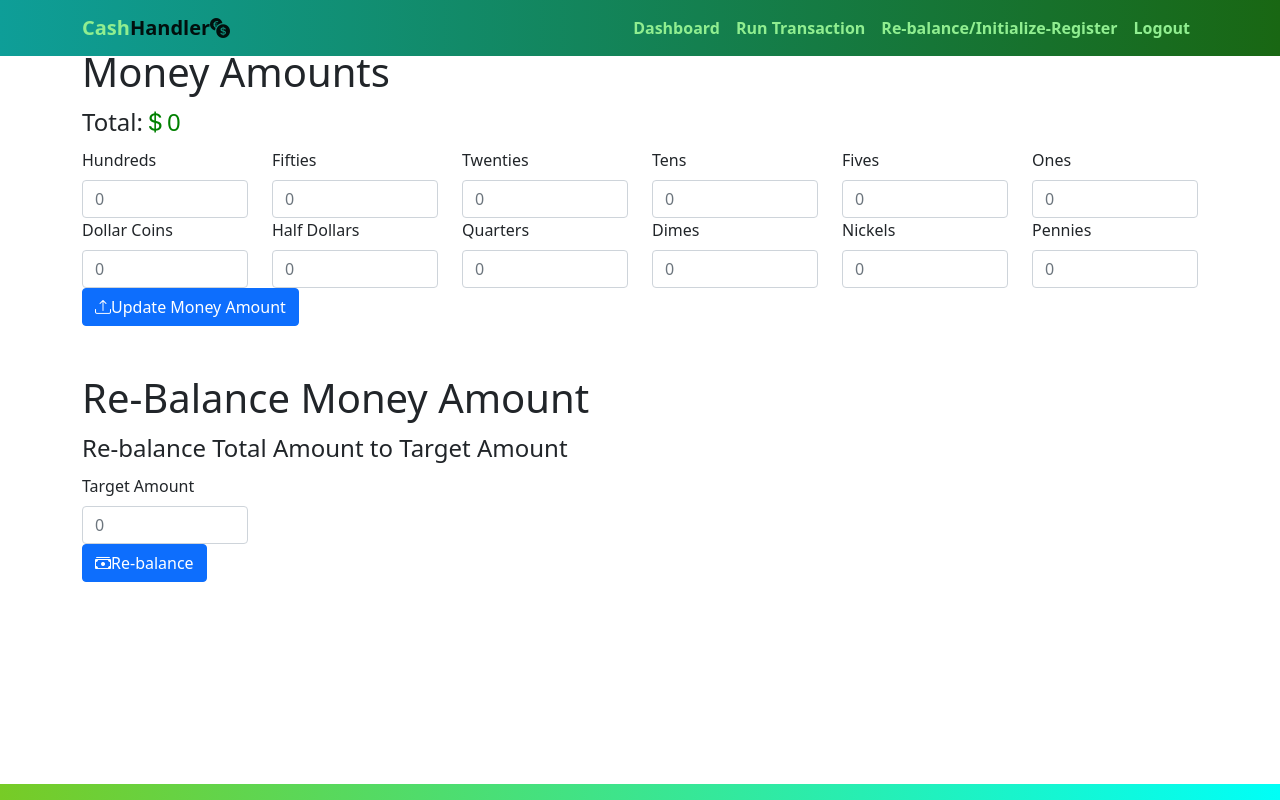
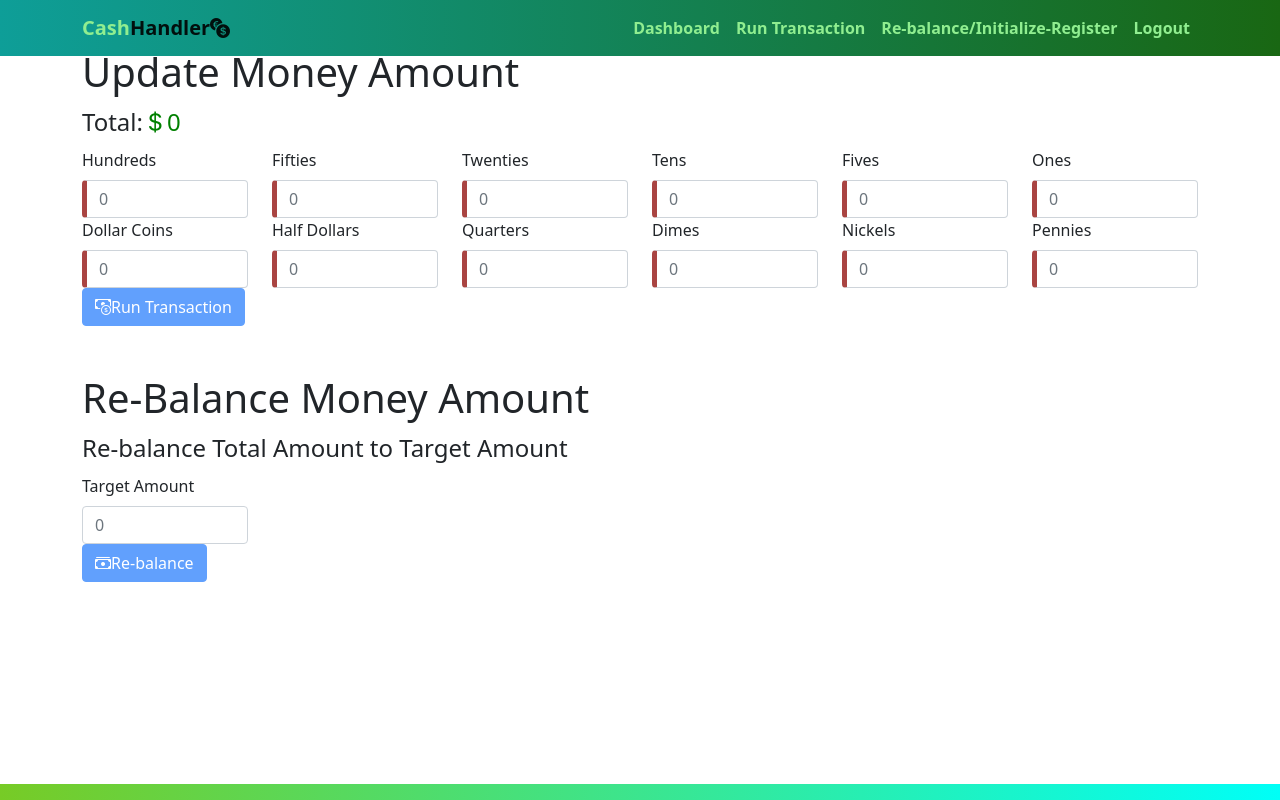
Before and after one commit to canismajor88/CashHandler, an Angular app in the folder UICashHandler/ui-cash/: page /rebalance in a window 1280 px wide. Built offline with nearby package versions, Linux system fonts and the light colour scheme; sample sign-in values are in the browser's storage.

Commit message:
updated html

```diff
--- a/UICashHandler/ui-cash/src/app/cash-handler/components/rebalance/rebalance.component.html
+++ b/UICashHandler/ui-cash/src/app/cash-handler/components/rebalance/rebalance.component.html
@@ -3,68 +3,126 @@
   <div class="container m-26-p-15 mt-5">
     <div class="row">
       <div class="col m-25-p-10 rounded-corners">
-        <h1>Money Amounts</h1>
+        <h1>Update Money Amount</h1>
         <legend>Total:<span style="color: green"> <i class="bi bi-currency-dollar"></i>{{total}}</span></legend>
       </div>
     </div>
   </div>
+  <div class="mb-3">
     <div class="container">
       <div class="row">
         <div class="col-2">
-            <label for="hundreds" class="form-label">Hundreds</label>
-            <input type="text" id="hundreds" class="form-control" placeholder="{{hundreds}}">
+          <label for="HundredsAmount" class="form-label">Hundreds</label>
+          <input type="number" id="HundredsAmount" class="form-control"
+                 name="HundredsAmount"
+                 ngModel
+                 required pattern="\s*\d*"
+                 #HundredsAmount ="ngModel"
+                 class="form-control"
+                 placeholder="0">
         </div>
         <div class="col-2">
-            <label for="fifties" class="form-label">Fifties</label>
-            <input type="text" id="fifties" class="form-control" placeholder="{{halfDollars}}">
+          <label for="FiftiesAmount" class="form-label">Fifties</label>
+          <input type="number" id="FiftiesAmount" class="form-control"
+                 name="FiftiesAmount"
+                 ngModel
+                 required pattern="\s*\d*"
+                 #FiftiesAmount ="ngModel"
+                 class="form-control"
+                 placeholder="0">
         </div>
         <div class="col-2">
-            <label for="twenties" class="form-label">Twenties</label>
-            <input type="text" id="twenties" class="form-control" placeholder="{{twenties}}">
+          <label for="TwentiesAmount" class="form-label">Twenties</label>
+          <input type="number" id="TwentiesAmount" class="form-control"
+                 name="TwentiesAmount"
+                 ngModel
+                 required pattern="\s*\d*"
+                 #TwentiesAmount="ngModel"placeholder="0">
         </div>
         <div class="col-2">
-            <label for="tens" class="form-label">Tens</label>
-            <input type="text" id="tens" class="form-control" placeholder="{{tens}}">
+          <label for="TensAmount" class="form-label">Tens</label>
+          <input type="number" id="TensAmount" class="form-control"
+                 name="TensAmount"
+                 ngModel
+                 required pattern="\s*\d*"
+                 #TensAmount="ngModel"
+                 placeholder="0">
         </div>
         <div class="col-2">
-            <label for="fives" class="form-label">Fives</label>
-            <input type="text" id="fives" class="form-control" placeholder="{{fives}}">
+          <label for="FivesAmount" class="form-label">Fives</label>
+          <input type="number" id="FivesAmount" class="form-control"
+                 name="FivesAmount"
+                 ngModel
+                 required pattern="\s*\d*"
+                 #FivesAmount="ngModel"placeholder="0">
         </div>
         <div class="col-2">
-            <label for="ones" class="form-label">Ones</label>
-            <input type="text" id="ones" class="form-control" placeholder="{{ones}}">
+          <label for="OnesAmount" class="form-label">Ones</label>
+          <input type="number" id="OnesAmount" class="form-control"
+                 name="OnesAmount"
+                 ngModel
+                 required pattern="\s*\d*"
+                 #OnesAmount="ngModel"placeholder="0">
         </div>
       </div>
       <div class="row">
         <div class="col-2">
-            <label for="dollarCoins" class="form-label" >Dollar Coins</label>
-            <input type="text" id="dollarCoins" class="form-control" placeholder="{{dollarCoins}}">
+          <label for="DollarCoinAmount" class="form-label" >Dollar Coins</label>
+          <input type="number" id="DollarCoinAmount" class="form-control"
+                 name="DollarCoinAmount"
+                 ngModel
+                 required pattern="\s*\d*"
+                 #DollarCoinAmount="ngModel"placeholder="0">
         </div>
         <div class="col-2">
-            <label for="halfDollar" class="form-label" >Half Dollars</label>
-            <input type="text" id="halfDollar" class="form-control" placeholder="{{halfDollars}}">
+          <label for="HalfDollarAmount" class="form-label" >Half Dollars</label>
+          <input type="number" id="HalfDollarAmount" class="form-control"
+                 name="HalfDollarAmount"
+                 ngModel
+                 required pattern="\s*\d*"
+                 #HalfDollarAmount="ngModel"
+                 placeholder="0">
         </div>
         <div class="col-2">
-            <label for="quarters" class="form-label">Quarters</label>
-            <input type="text" id="quarters" class="form-control" placeholder="{{quarters}}">
+          <label for="QuartersAmount" class="form-label">Quarters</label>
+          <input type="number" id="QuartersAmount" class="form-control"
+                 name="QuartersAmount"
+                 ngModel
+                 required pattern="\s*\d*"
+                 #QuartersAmount="ngModel" placeholder="0">
         </div>
         <div class="col-2">
-            <label for="dimes" class="form-label">Dimes</label>
-            <input type="text" id="dimes" class="form-control" placeholder="{{dimes}}">
+          <label for="DimesAmount" class="form-label">Dimes</label>
+          <input type="number" id="DimesAmount" class="form-control"
+                 name="DimesAmount"
+                 ngModel
+                 required pattern="\s*\d*"
+                 #DimesAmount="ngModel"placeholder="0">
         </div>
         <div class="col-2">
-            <label for="nickles" class="form-label">Nickels</label>
-            <input type="text" id="nickles" class="form-control" placeholder="{{nickles}}">
+          <label for="NicklesAmount" class="form-label">Nickels</label>
+          <input type="number" id="NicklesAmount" class="form-control"
+                 name="NicklesAmount"
+                 ngModel
+                 required pattern="\s*\d*"
+                 #NicklesAmount="ngModel"
+                 placeholder="0">
         </div>
         <div class="col-2">
-            <label for="pennies" class="form-label">Pennies</label>
-            <input type="text" id="pennies" class="form-control" placeholder="{{pennies}}">
+          <label for="PenniesAmount" class="form-label">Pennies</label>
+          <input type="number" id="PenniesAmount" class="form-control"
+                 name="PenniesAmount"
+                 ngModel
+                 required pattern="\s*\d*"
+                 #PenniesAmount="ngModel"placeholder="0">
         </div>
       </div>
       <button type="submit"
               [disabled]="f.invalid"
-                class="btn btn-primary"><i class="bi bi-upload"></i>Update Money Amount</button>
+              class="btn btn-primary"><i class="bi bi-cash-coin"></i>Run Transaction</button>
     </div>
+  </div>
+</form>
   <form #f="ngForm" (ngSubmit)="updateMoneyAmounts(f)">
     <div class="container m-26-p-15 mt-5">
       <div class="row">
```
Lines whose indentation alone changed are shown as unchanged.
